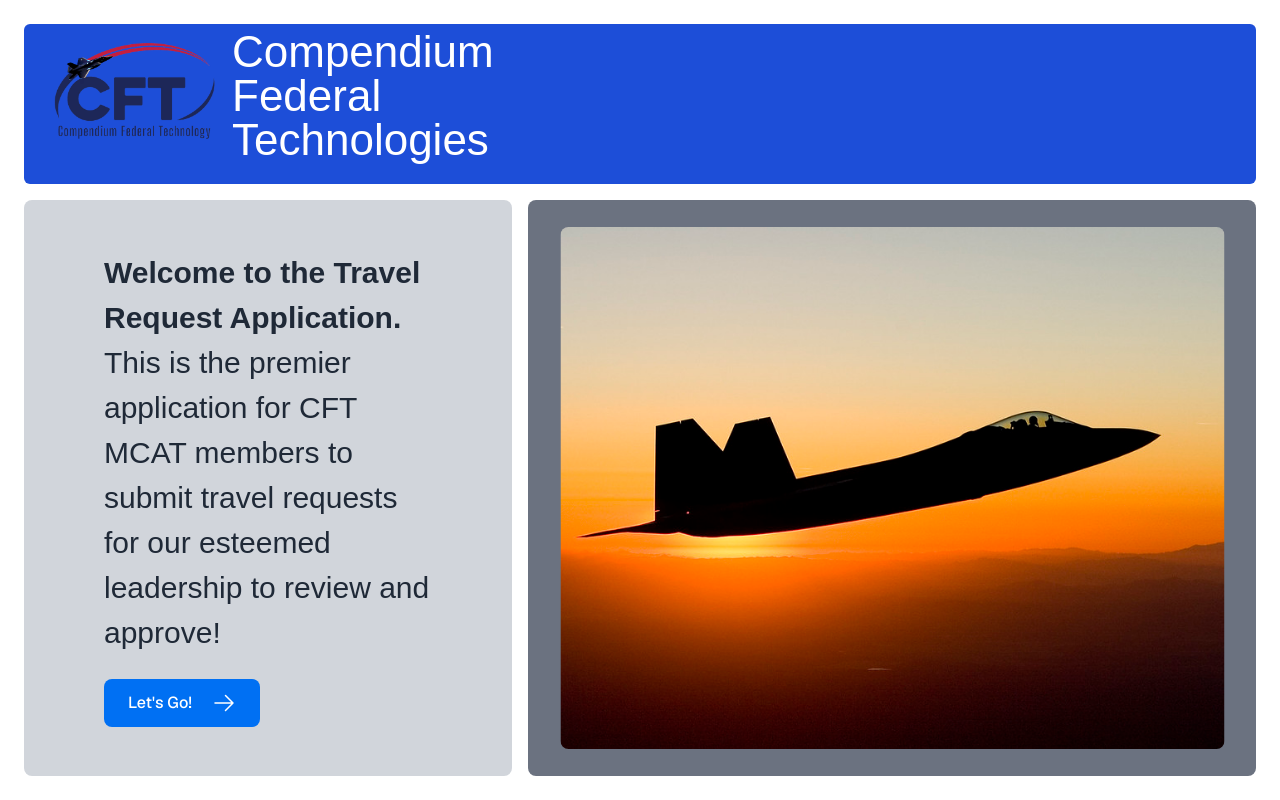
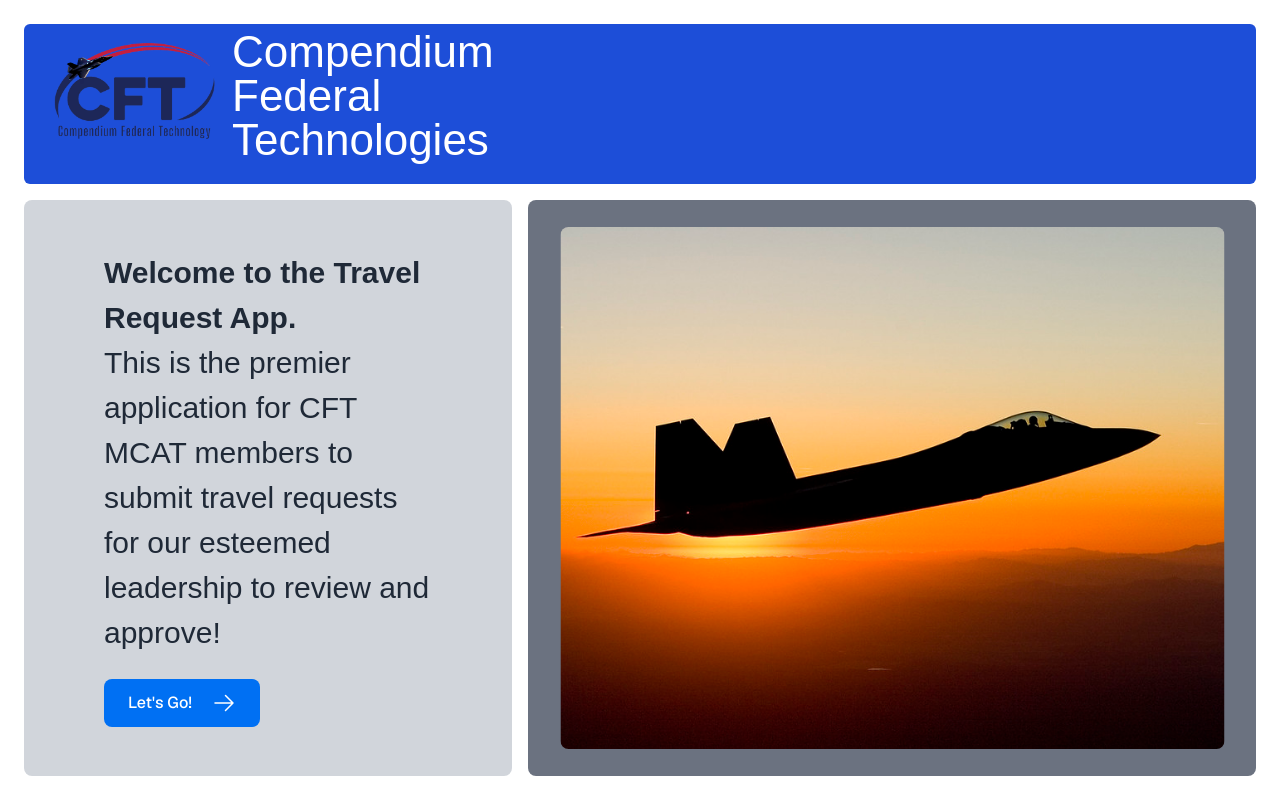
Before and after one commit to Grey-Specter/Travel-Request-App, a Next.js app: page / in a window 1280 px wide. Built offline with nearby package versions, Linux system fonts and the light colour scheme; a web font is replaced by a local one.

Commit message:
Michael Lewis; minor string change to test updating

```diff
--- a/app/page.tsx
+++ b/app/page.tsx
@@ -23,7 +23,7 @@ export default function Page() {
           <p
             className={`${lusitana.className} text-xl text-gray-800 md:text-3xl md:leading-normal`}
           >
-            <strong>Welcome to the Travel Request Application.</strong>
+            <strong>Welcome to the Travel Request App.</strong>
             <br />
             This is the premier application for CFT MCAT members to submit
             travel requests for our esteemed leadership to review and approve!
```
